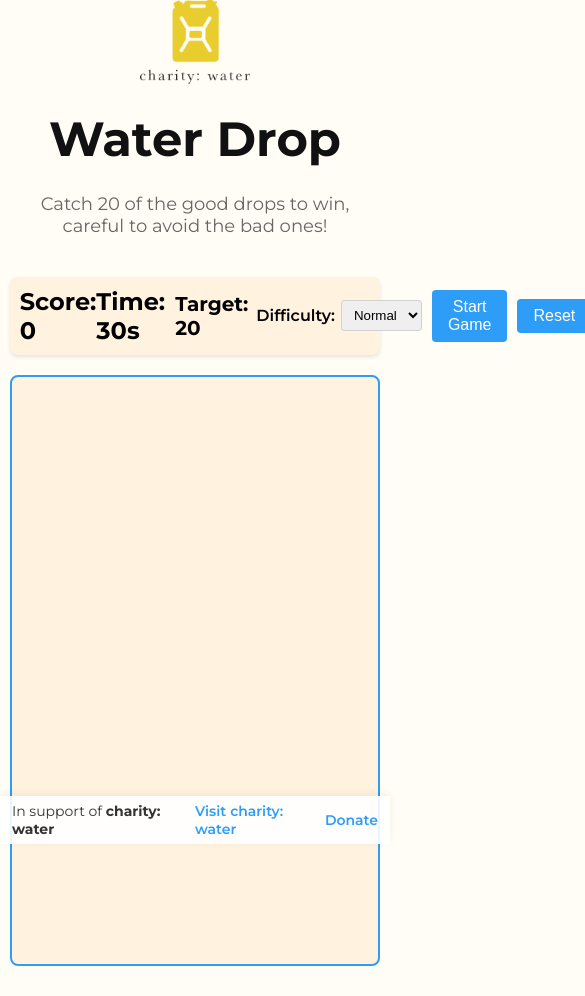
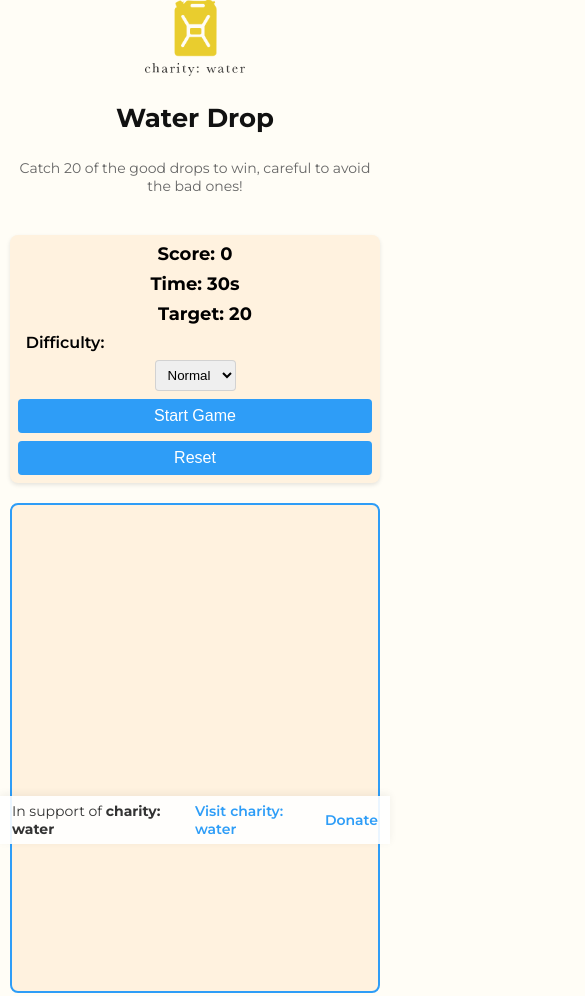
Before and after one commit to ACWeaverinCO/06-AWeaver-game-water-drop, a plain HTML site: page index.html in a window 390 px wide. Shown: the whole page, 585 px wide, since content can reach past the window. Drawn offline with Linux system fonts and the light colour scheme.

Commit message:
responsiveness

```diff
--- a/styles.css
+++ b/styles.css
@@ -456,6 +456,47 @@ body {
   .top-logo { width: 110px; }
 }
 
+/* Improved responsive rules for small and very small screens */
+@media (max-width: 700px) {
+  .score-panel {
+    flex-direction: column;
+    align-items: stretch;
+    gap: 8px;
+    width: 95vw;
+  }
+  .score-panel .score, .score-panel .timer, .score-panel .target {
+    text-align: center;
+    width: 100%;
+    font-size: 18px;
+  }
+  #difficulty { margin: 0 auto; }
+  #start-btn, #reset-btn { width: 100%; margin: 0; }
+  #game-container { width: 95vw; height: 62vh; }
+  .game-title { font-size: 32px; }
+  .game-tagline { font-size: 14px; }
+  .top-logo { width: 100px; }
+}
+
+@media (max-width: 420px) {
+  #game-container { height: 58vh; }
+  .game-title { font-size: 26px; }
+  .score-panel { padding: 8px; }
+  .milestone-toast { top: 8%; font-size: 13px; padding: 8px 12px; }
+}
+
+/* Desktop polish: center content and cap width */
+@media (min-width: 900px) {
+  .game-wrapper { max-width: 980px; margin: 24px auto; }
+  .score-panel { width: 100%; max-width: 980px; }
+  #game-container { width: 100%; max-width: 980px; height: 600px; }
+}
+
+/* Make buttons more touch-friendly everywhere */
+#start-btn, #reset-btn, .btn {
+  touch-action: manipulation;
+  -webkit-tap-highlight-color: rgba(0,0,0,0.08);
+}
+
 /* Confetti */
 .confetti {
     position: absolute;
```
